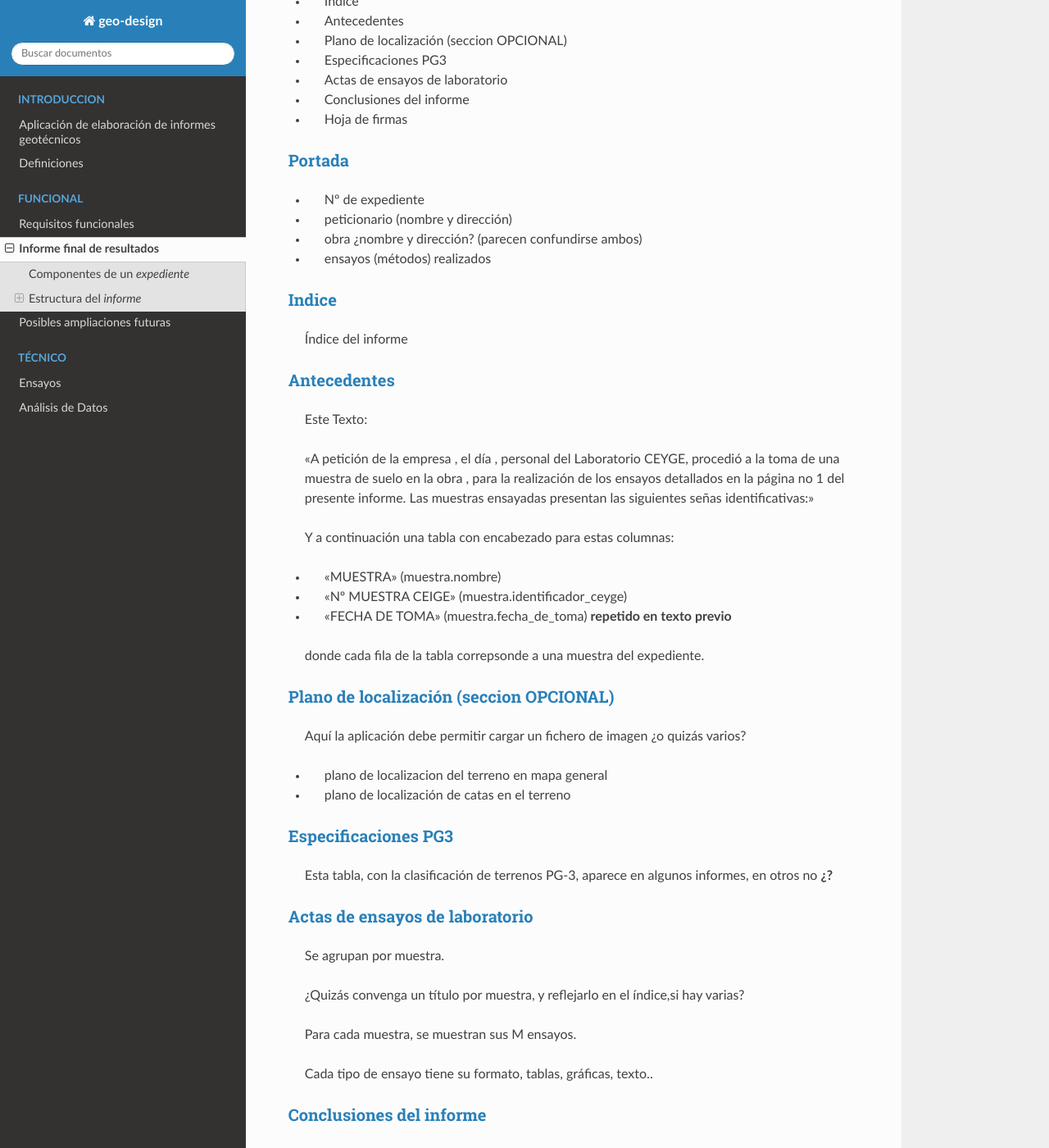
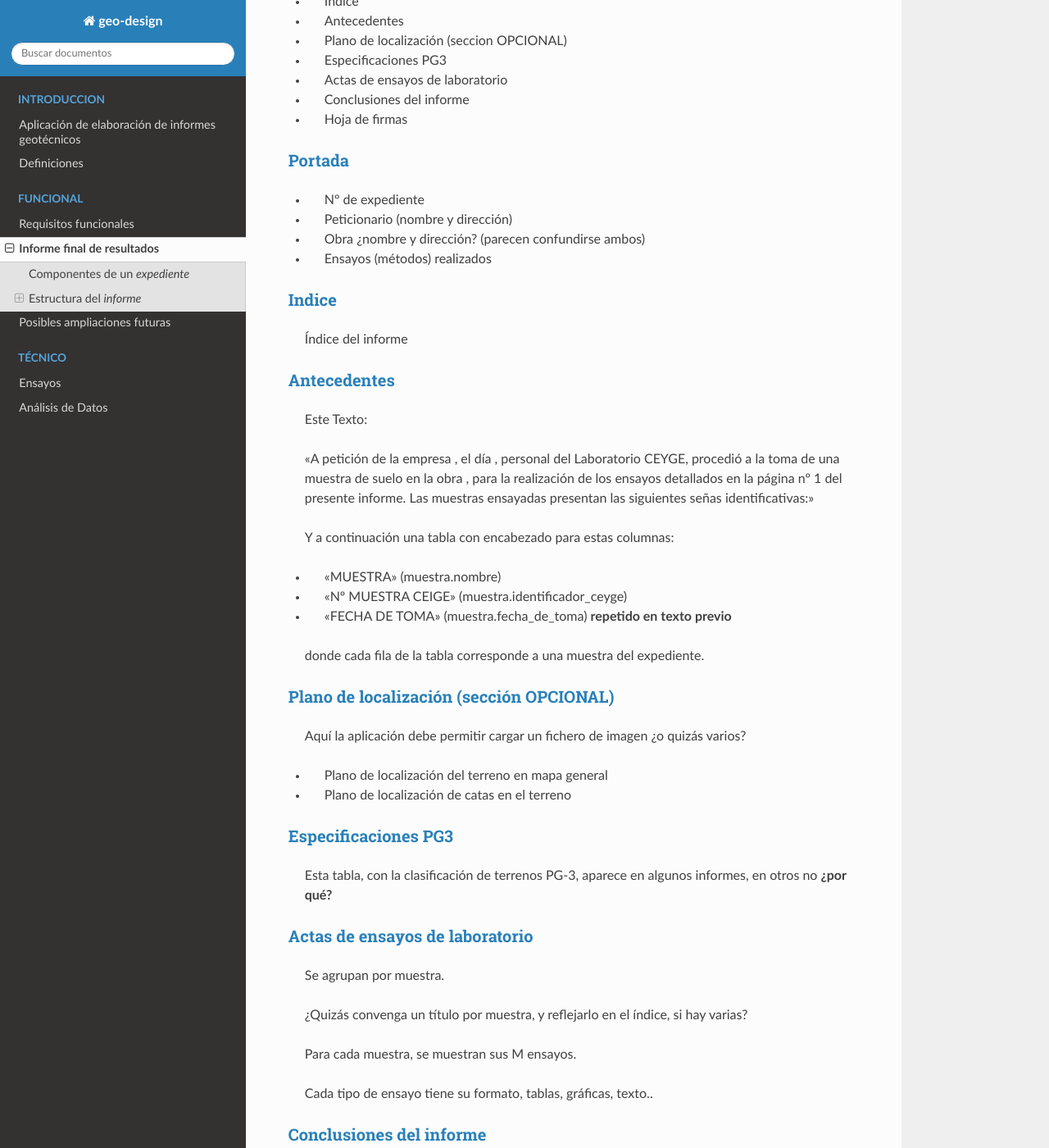
Before and after one commit to javrui/geo-design, a Sphinx documentation site: the page built from source/informe.md, in a window 1280 px wide and 1400 px high, scrolled down 642 px. Shown: the whole window at 82% size. Built offline with Sphinx 7.4.7 and the Read the Docs theme 3.1.0, drawn with Linux system fonts in a browser that asks for light colours; some of the changed text lies outside the part shown.

```diff
--- a/source/informe.md
+++ b/source/informe.md
@@ -1,6 +1,6 @@
 # Informe final de resultados
 
-El informe final de resultados, es el documento en formaro pdf que se entrega al solicitante.
+El informe final de resultados, es el documento en formaro PDF que se entrega al solicitante.
 
 Cada **informe** es específico de un único **expediente**.
 
@@ -30,9 +30,9 @@ Las secciones opcionales se indican expresamente.
 ### Portada
 
 - Nº de expediente
-- peticionario (nombre y dirección)
-- obra ¿nombre y dirección? (parecen confundirse ambos)
-- ensayos (métodos) realizados
+- Peticionario (nombre y dirección)
+- Obra ¿nombre y dirección? (parecen confundirse ambos)
+- Ensayos (métodos) realizados
 
 ### Indice
 
@@ -42,7 +42,7 @@ Las secciones opcionales se indican expresamente.
 
 Este Texto:
 
-"A petición de la empresa <peticionario>, el día <fecha de toma de muestra>, personal del Laboratorio CEYGE, procedió a la toma de una muestra de suelo en la obra <nombre de la obra>, para la realización de los ensayos detallados en la página no 1 del presente informe.
+"A petición de la empresa <peticionario>, el día <fecha de toma de muestra>, personal del Laboratorio CEYGE, procedió a la toma de una muestra de suelo en la obra <nombre de la obra>, para la realización de los ensayos detallados en la página nº 1 del presente informe.
 Las muestras ensayadas presentan las siguientes señas identificativas:"
 
 Y a continuación una tabla con encabezado para estas columnas:
@@ -51,24 +51,24 @@ Y a continuación una tabla con encabezado para estas columnas:
 - "Nº MUESTRA CEIGE" (muestra.identificador_ceyge)
 - "FECHA DE TOMA" (muestra.fecha_de_toma) **repetido en texto previo**
 
-donde cada fila de la tabla correpsonde a una muestra del expediente.
+donde cada fila de la tabla corresponde a una muestra del expediente.
 
-### Plano de localización (seccion OPCIONAL)
+### Plano de localización (sección OPCIONAL)
 
 Aquí la aplicación debe permitir cargar un fichero de imagen ¿o quizás varios?
 
-- plano de localizacion del terreno en mapa general
-- plano de localización de catas en el terreno
+- Plano de localización del terreno en mapa general
+- Plano de localización de catas en el terreno
 
 ### Especificaciones PG3
 
-Esta tabla, con la clasificación de terrenos PG-3, aparece en algunos informes, en otros no **¿?**
+Esta tabla, con la clasificación de terrenos PG-3, aparece en algunos informes, en otros no **¿por qué?**
 
 ### Actas de ensayos de laboratorio
 
 Se agrupan por muestra.
 
-¿Quizás convenga un título por muestra, y reflejarlo en el índice,si hay varias?
+¿Quizás convenga un título por muestra, y reflejarlo en el índice, si hay varias?
 
 Para cada muestra, se muestran sus M ensayos.
 
@@ -80,13 +80,13 @@ Tabla con encabezado para estas columnas:
 
 - "MUESTRA" (muestra.nombre)
 - "Nº MUESTRA CEIGE" (muestra.identificador_ceyge)
-- "CLASIFICACION PG-3"" (muestra.fecha_de_toma)
+- "CLASIFICACIÓN PG-3"" (muestra.fecha_de_toma)
 
-donde cada fila de la tabla correpsonde a una muestra del expediente.
+donde cada fila de la tabla corresponde a una muestra del expediente.
 
 ### Hoja de firmas
 
 Incluyendo los datos de:
 
-- número de hojas del informe
-- lugar y fecha de generación del informe
+- Número de hojas del informe
+- Lugar y fecha de generación del informe
```
Also changed, not shown: other parts of source/informe.md (+1 -1 lines), source/analisis_de_datos.md (+2 -2 lines), source/motivacion_objetivos_alcance.rst (+7 -7 lines), 13 other files.
